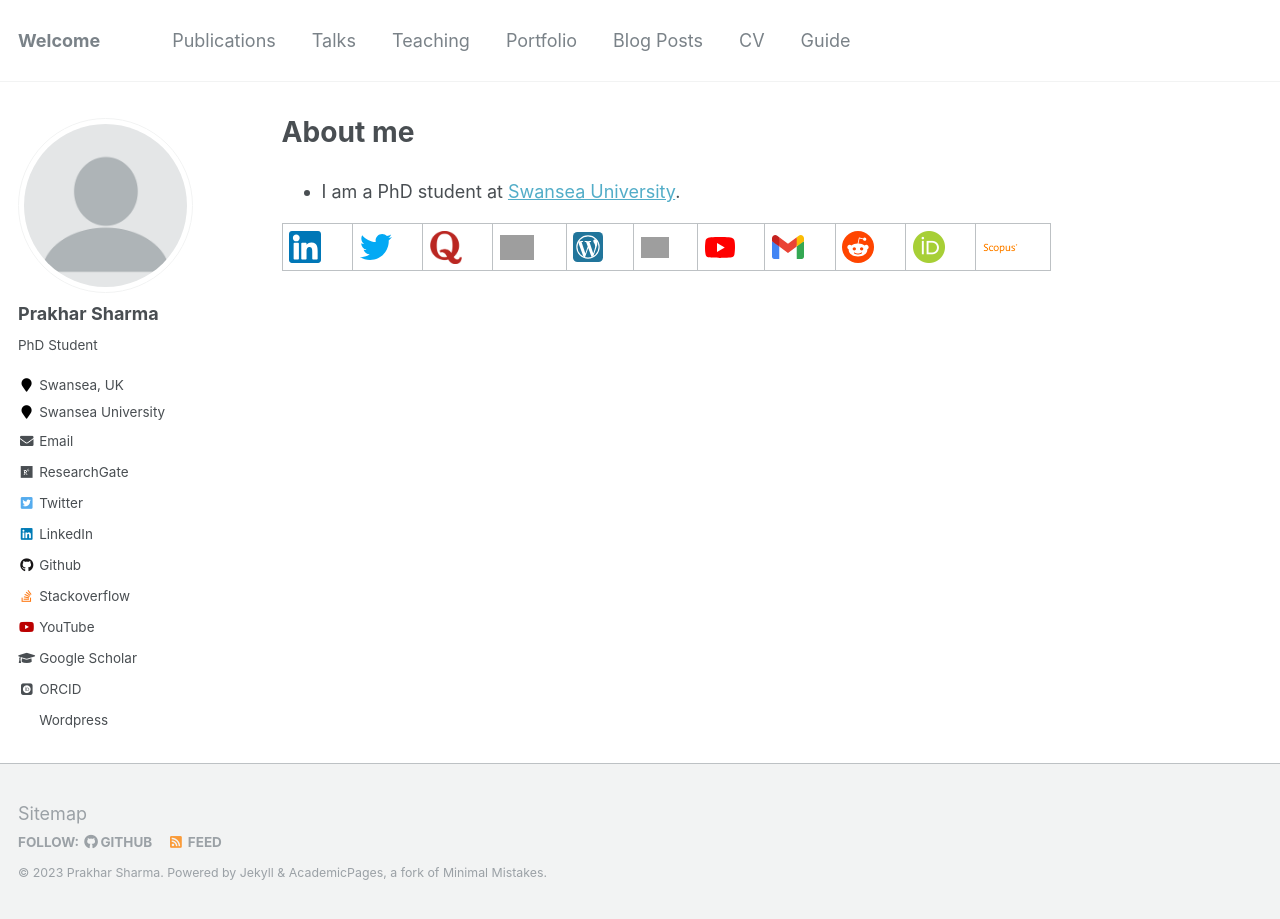
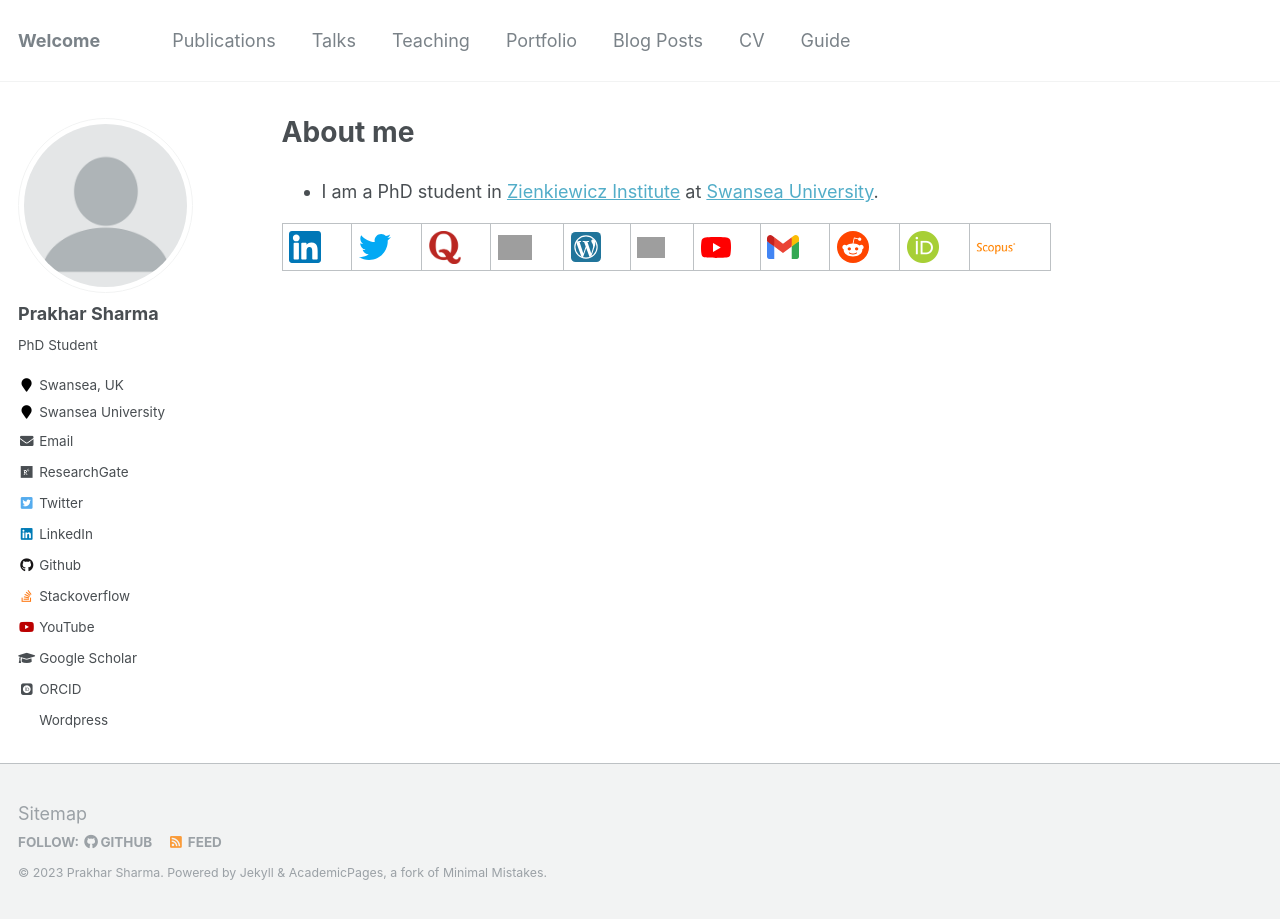
Before and after one commit to praksharma/praksharma.github.io, a Jekyll site: the page built from _pages/about.md, in a window 1280 px wide. Built offline with Jekyll 4.4.1, drawn with Linux system fonts in a browser that asks for light colours; some web fonts are replaced; grey boxes are pictures that could not be loaded.

Commit message:
about me added

```diff
--- a/_pages/about.md
+++ b/_pages/about.md
@@ -8,7 +8,7 @@
   - /about.html
 ---
 
-* I am a PhD student at [Swansea University](https://www.swansea.ac.uk/).
+* I am a PhD student in [Zienkiewicz Institute](https://www.swansea.ac.uk/science-and-engineering/research/zienkiewicz-institute-for-modelling-data-ai/)  at [Swansea University](https://www.swansea.ac.uk/).
 
 
-| [<img src="Asset/Linkedin.svg" alt="Linkedin Logo" width="32">](https://www.linkedin.com/in/prak-sharma/) | [<img src="Asset/Twitter.svg" alt="Twitter Logo" width="32">](https://twitter.com/prakhar962) | [<img src="Asset/quora.png" alt="quora logo" width="32">](https://www.quora.com/profile/Prakhar-Sharma-290)| [<img src="https://cdn.svgporn.com/logos/github-icon.svg" alt="Github logo" width="34">](https://github.com/praksharma) | [<img src="Asset/wordpress.svg" alt="wordpress Logo" width="30">](https://prakhar962.wordpress.com/) | [<img src="https://cdn.svgporn.com/logos/stackoverflow-icon.svg" alt="Stackoverflow Logo" width="28">](https://stackoverflow.com/users/14598633/prakhar-sharma) | [<img src="Asset/youtube.svg" alt="youtube Logo" width="30">](https://www.youtube.com/@wonder_hd) | [<img src="Asset/gmail.svg" alt="Gmail logo" width="32">](mailto:prakhars962@gmail.com)| [<img src="Asset/reddit.svg" alt="reddit logo" width="32">](https://www.reddit.com/user/Captain-Thor)| [<img src="Asset/ORCID.svg.png" alt="orcid logo" width="32">](https://orcid.org/my-orcid?orcid=0000-0002-7635-1857) | [<img src="Asset/Scopus.png" alt="scopus logo" width="35">](https://www.scopus.com/authid/detail.uri?authorId=57693143700)|
+| [<img src="Asset/Linkedin.svg" alt="Linkedin Logo" width="32">](https://www.linkedin.com/in/prak-sharma/) | [<img src="Asset/Twitter.svg" alt="Twitter Logo" width="32">](https://twitter.com/prakhar962) | [<img src="Asset/quora.png" alt="quora logo" width="32">](https://www.quora.com/profile/Prakhar-Sharma-290)| [<img src="https://cdn.svgporn.com/logos/github-icon.svg" alt="Github logo" width="34">](https://github.com/praksharma) | [<img src="Asset/wordpress.svg" alt="wordpress Logo" width="30">](https://prakhar962.wordpress.com/) | [<img src="https://cdn.svgporn.com/logos/stackoverflow-icon.svg" alt="Stackoverflow Logo" width="28">](https://stackoverflow.com/users/14598633/prakhar-sharma) | [<img src="Asset/youtube.svg" alt="youtube Logo" width="30">](https://www.youtube.com/@wonder_hd) | [<img src="Asset/gmail.svg" alt="Gmail logo" width="32">](mailto:prakhars962@gmail.com)| [<img src="Asset/reddit.svg" alt="reddit logo" width="32">](https://www.reddit.com/user/Captain-Thor)| [<img src="Asset/ORCID.svg.png" alt="orcid logo" width="32">](https://orcid.org/my-orcid?orcid=0000-0002-7635-1857) | [<img src="Asset/Scopus.png" alt="scopus logo" width="40">](https://www.scopus.com/authid/detail.uri?authorId=57693143700)|
```
